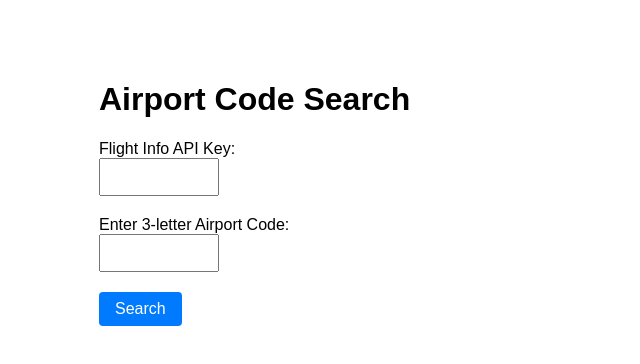
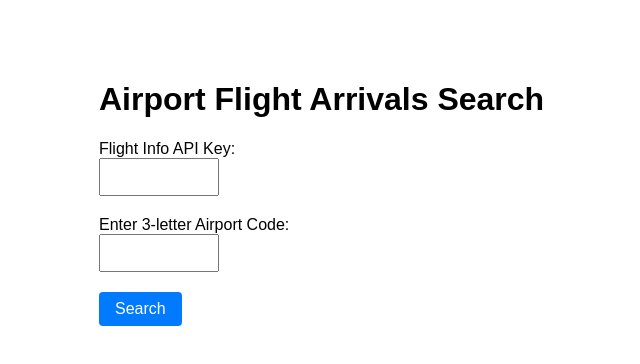
Before and after one commit to vsai/flight_search, a plain HTML site: page index.html in a window 1280 px wide. Shown: the whole page, without its empty margins (241-881 px from the left). Drawn offline with Linux system fonts and the light colour scheme.

Commit message:
change header of page

```diff
--- a/index.html
+++ b/index.html
@@ -53,7 +53,7 @@
   </style>
 </head>
 <body>
-  <h1>Airport Code Search</h1>
+  <h1>Airport Flight Arrivals Search</h1>
   <form id="searchForm" onsubmit="handleSubmit(event)">
     <div class="form-group">
       <label for="apiKey">Flight Info API Key:</label><br>
```
